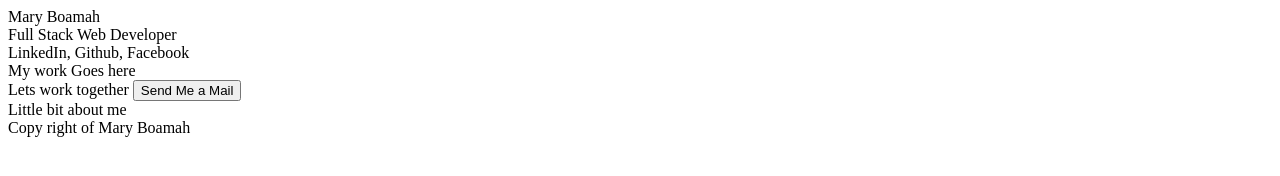
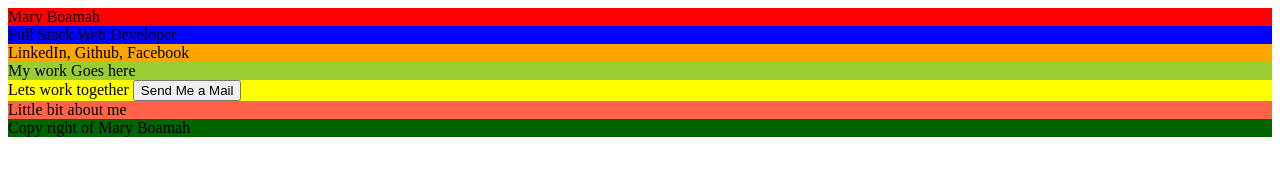
Before and after one commit to maryboamah/practice-perscholar, a plain HTML site: page index.html in a window 1280 px wide. Drawn offline with Linux system fonts and the light colour scheme.

Commit message:
changing css location

```diff
--- a/index.html
+++ b/index.html
@@ -4,7 +4,7 @@
     <meta charset="utf-8">
     <meta  name="viewport" content="width=device-width, initial-scale=1">
     <title>Mary Boamah</title>
-    <link rel="stylesheet" href="portofolio/">
+    <link rel="stylesheet" href="portofolio/css/style.css">
     <!--<script src="js/jquery-3.6.0.js"></script>-->
 
     </head>
```
